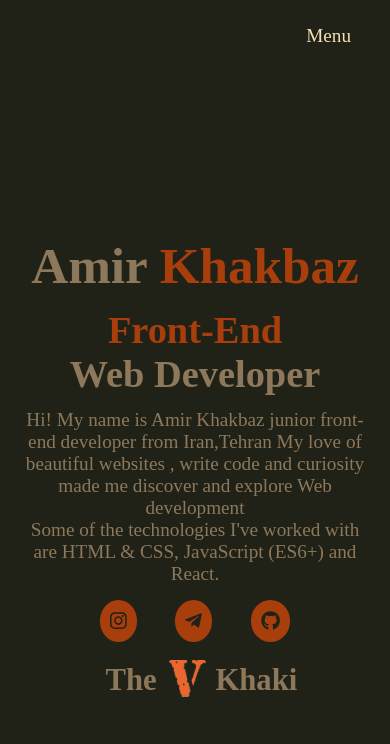
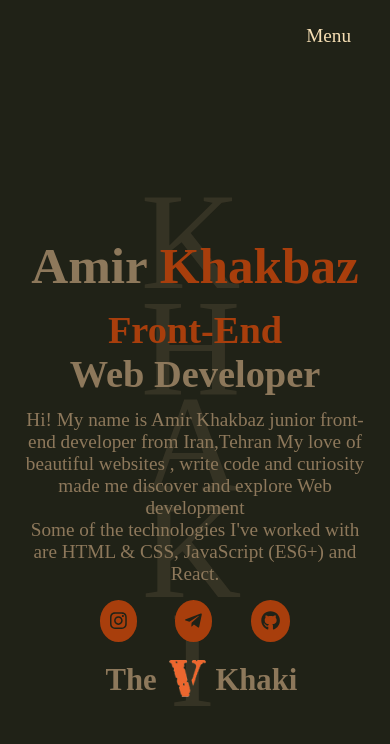
Before and after one commit to TheVKhaki/TheVKhaki-Portfolio, a React (Create React App) app: page / in a window 390 px wide. Shown: the top 744 px of the page. Built offline with nearby package versions, Linux system fonts and the light colour scheme.

Commit message:
fixed Home in Mobile and Fixed Contact

```diff
--- a/src/pages/Contact.jsx
+++ b/src/pages/Contact.jsx
@@ -32,7 +32,7 @@ function Contact() {
           </h3>
         </div>
         {/* Form Contact */}
-        <form className="contact-form" action="">
+        <form className="contact-form" name="contact" netlify>
           <input
             className="form-input"
             type="text"
--- a/src/styles/Contact/_contact.scss
+++ b/src/styles/Contact/_contact.scss
@@ -54,11 +54,12 @@
     outline: none;
     border: none;
     background-color: #8d785b;
-    color: wheat;
+    color: #fff;
     font-size: 1.2rem;
     text-align: center;
     border-radius: 5px;
     transition: all 0.5s linear;
+
     &:hover,
     &:focus,
     &:active{
--- a/src/styles/Home/_home.scss
+++ b/src/styles/Home/_home.scss
@@ -16,7 +16,11 @@
     user-select: none;
 }
 .letters-tablet{
- @extend .letters;
+    display: flex;
+    font-size: 9rem;
+    color: #8d785b;
+    z-index: 2;
+    user-select: none;
 }
 .circle-shape {
     position: absolute;
```
